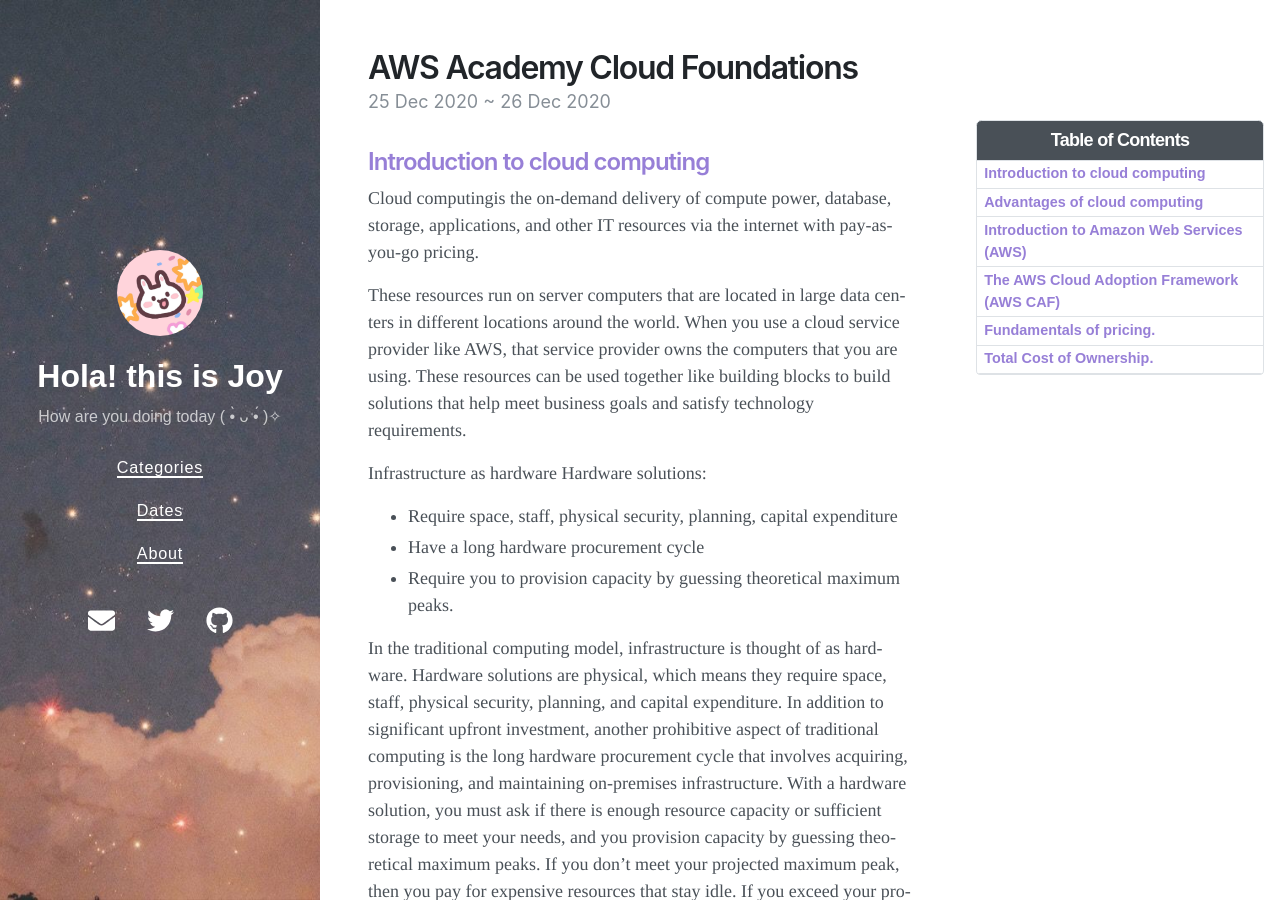
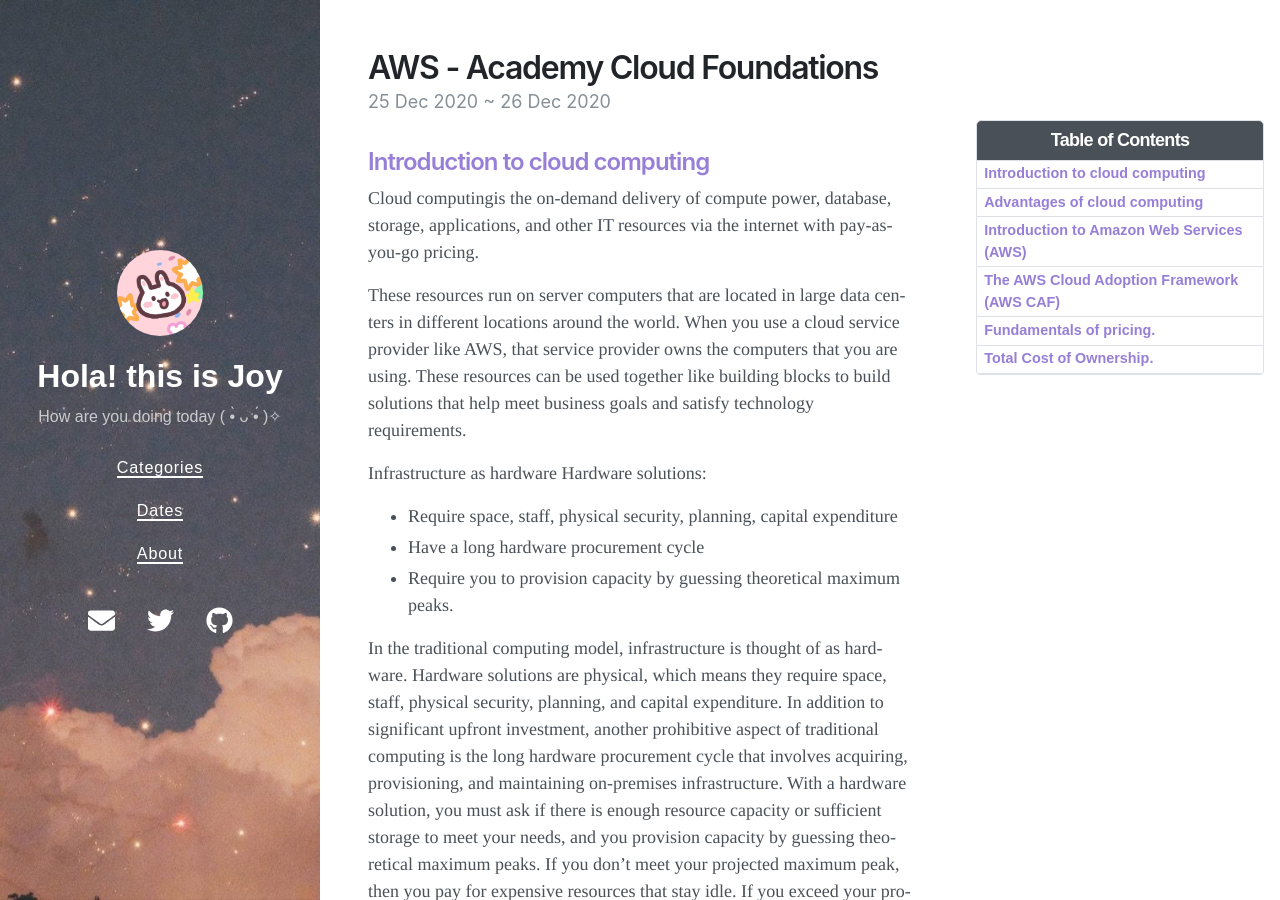
Before and after one commit to Joy3Luo/mathnotes, a Jekyll site: the page built from _posts/2020-12-25-AWS .md, in a window 1280 px wide and 900 px high. Built offline with Jekyll 4.4.1, drawn with Linux system fonts in a browser that asks for light colours; nearby versions of some CDN libraries.

Commit message:
Update 2020-12-25-AWS .md

```diff
--- a/_posts/2020-12-25-AWS .md
+++ b/_posts/2020-12-25-AWS .md
@@ -1,6 +1,6 @@
 ---
 layout: post
-title: AWS Academy Cloud Foundations
+title: AWS - Academy Cloud Foundations
 date: 2020-12-25 23:18 +0800
 last_modified_at: 2020-12-27 01:08:25 +0800
 tags: [AWS]
```
